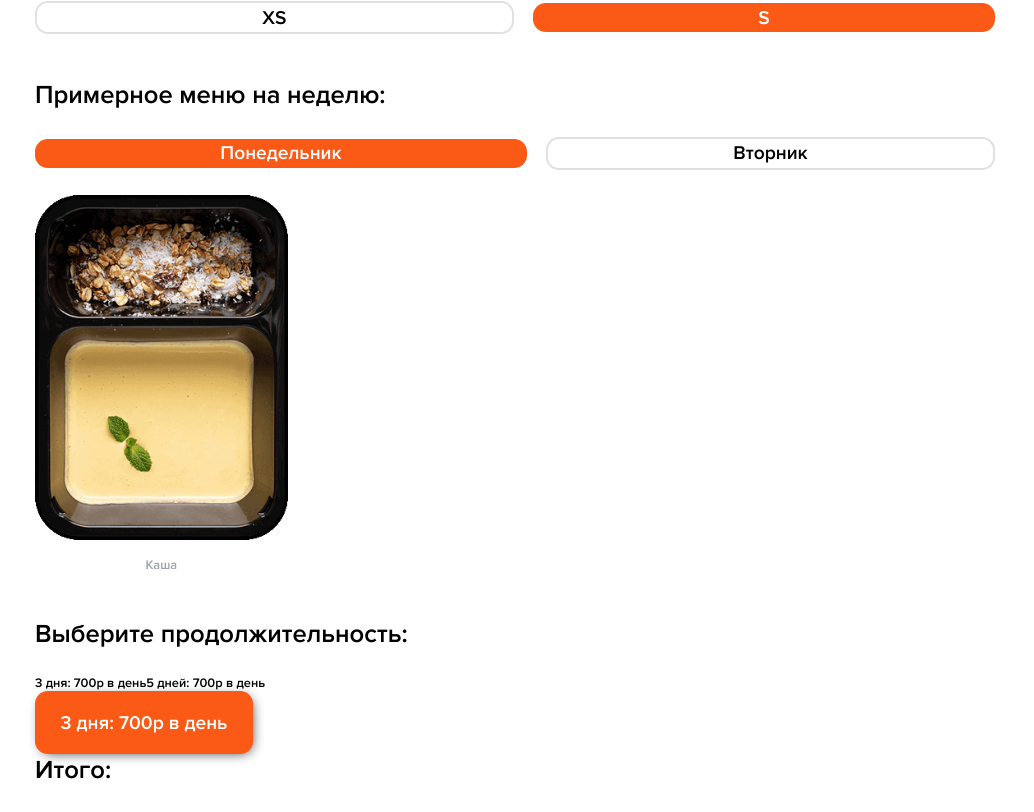
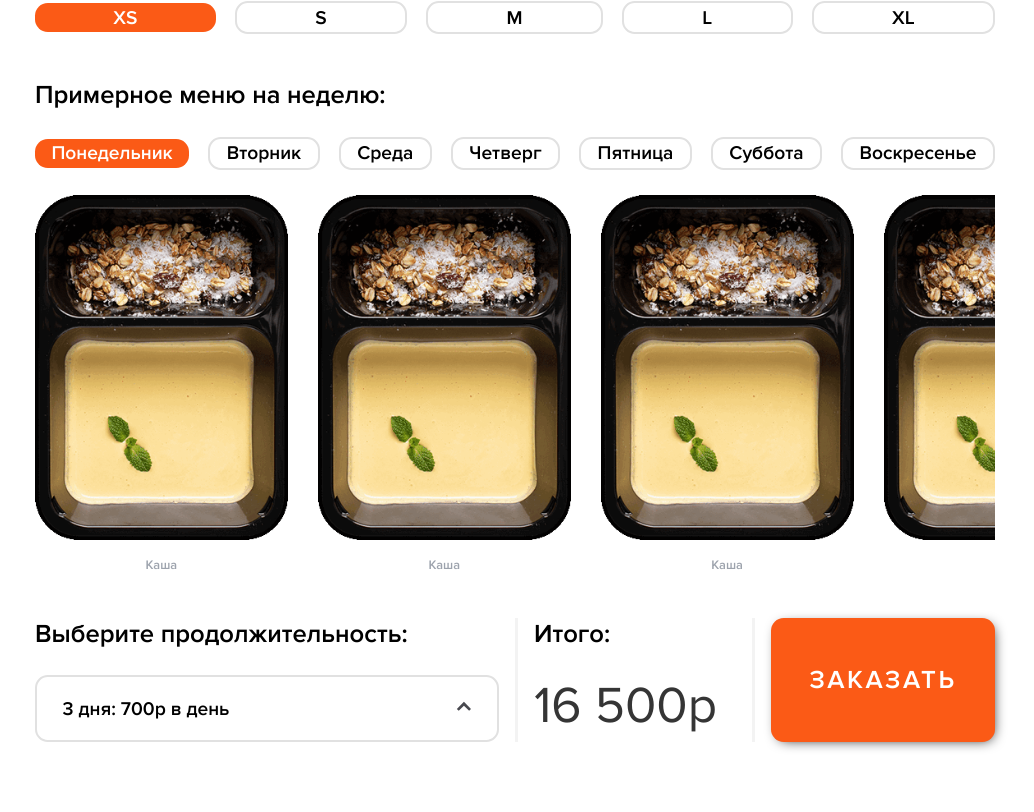
Before and after one commit to TotalOverdoseExists/Food_delivery_site, a React (Create React App) app: page / in a window 1280 px wide. Shown: the part 1066-1878 px from the top of the page, without its empty margins (125-1159 px from the left). Built offline with nearby package versions, Linux system fonts and the light colour scheme.

Commit message:
Near to finish catalog

```diff
--- a/src/App.css
+++ b/src/App.css
@@ -81,6 +81,7 @@ h1 {
 	margin-bottom: 4rem;
 	text-transform: uppercase;
 	font-family: var(--extraBold);
+	text-align: center;
 }
 input:not([type='radio']), input:not([type='checkbox']) {
 	width: 100%;
@@ -194,6 +195,9 @@ img {
 	background: url(/src/img/banner.png) scroll no-repeat bottom right;
 	padding-right: 40vw;
 }
+#l-banner h1 {
+	text-align: left;
+}
 #l-banner ul {
 	list-style-type: none;
 	font-size: 1.25rem;
@@ -229,6 +233,56 @@ img {
 }
 #l-catalogSlider span {
 	color: var(--darkGrey);
+}
+#l-catalogTotal {
+	display: flex;
+	flex-direction: row-reverse;
+	align-items: stretch;
+	justify-content: space-between;
+}
+#l-catalogTotal button {
+	width: 100%;
+}
+#l-catalogTotal button:hover {
+	transform: none;
+}
+#l-catalogPurchase, #l-catalogPrice {
+	flex: 0 0 25%;
+	transition: .5s;
+}
+#l-catalogPrice {
+	padding: 0 1.25rem;
+	border-left: .25rem solid var(--lightGrey);
+	border-right: .25rem solid var(--lightGrey);
+}
+#l-catalogPrice p {
+	font-family: var(--regular);
+	font-size: 4rem;
+	color: var(--dark);
+}
+#l-catalogPurchase {
+	padding-left: 1.25rem;
+	display: flex;
+}
+#l-catalogDuration {
+	flex: 0 0 50%;
+	transition: .5s;
+	opacity: 1;
+	padding-right: 1.25rem;
+}
+#l-catalogPurchase:hover {
+	flex: 0 0 75%;
+}
+#l-catalogPurchase:hover ~ #l-catalogDuration {
+	opacity: 0;
+}
+#l-catalogPurchase:hover ~ #l-catalogPrice {
+	border-left: 0;
+}
+#l-catalogPurchase button {
+	text-transform: uppercase;
+	font-size: 2rem;
+	letter-spacing: .2rem;
 }
 #l-authForm {
 	width: 37.5rem;
@@ -386,6 +440,9 @@ img {
 #l-modalCallback article input {
 	background: var(--lightGrey);
 }
+#l-modalCallback button {
+	width: 100%;
+}
 #l-subscribe {
 	display: flex;
 	align-items: center;
@@ -481,6 +538,7 @@ button.m-closeModalButton {
 	inset: 0;
 	background: rgba(0, 0, 0, .7);
 	display: flex;
+	z-index: 999;
 }
 .m-modal {
 	position: relative;
@@ -536,6 +594,21 @@ button.m-closeModalButton {
 }
 .m-catalogButtons button > span:last-child {
 	display: none;
+}
+.m-selectWindow {
+	display: none;
+}
+.m-selectButton {
+	color: var(--b);
+	border: .2rem solid var(--grey);
+	background: none;
+	box-shadow: none;
+	display: flex;
+	align-items: center;
+	justify-content: space-between;
+}
+.m-selectButton img {
+	transform: rotate(180deg);
 }
 .m-twoColumns {
 	display: flex;
--- a/src/App.js
+++ b/src/App.js
@@ -42,7 +42,9 @@ const catalogBreakpoints = {
 }
 
 export default function App() {
-	let [userAuthorized, setUserAuthorized] = useState(false)
+	const [userAuthorized, setUserAuthorized] = useState(false)
+	const [basketSize, setBasketSize] = useState('XS')
+	const [basketSumm, setBasketSumm] = useState(0)
 
 	if(sessionStorage.getItem('userHash')) {
 		fetch(apiUrl + '/api/v1/get/auth', {
@@ -253,8 +255,8 @@ export default function App() {
 				<button onClick={openDesc}>
 					{props.name}
 					<span className={minus}>
-						<img src='/img/minus.svg'/>
-						<img src='/img/minus.svg'/>
+						<img src='/img/minus.svg' alt=''/>
+						<img src='/img/minus.svg' alt=''/>
 					</span>
 				</button>
 				<article className={open}>{props.desc}</article>
@@ -286,13 +288,60 @@ export default function App() {
 	}
 
 	function Catalog() {
+		const [basketDay, setBasketDay] = useState('')
+		const [purchaseModalOpen, setPurchaseModalOpen] = useState(false)
+		const [quickOpen, setQuickOpen] = useState(false)
+
+		const openPurchaseModal = () => {
+			setPurchaseModalOpen(true)
+		}
+
+		const closePurchaseModal = () => {
+			setPurchaseModalOpen(false)
+		}
+
+		const openQuick = () => {
+			setPurchaseModalOpen(false)
+			setQuickOpen(true)
+		}
+
+		const closeQuick = () => {
+			setQuickOpen(false)
+		}
+
+		const quick = e => {
+			e.preventDefault()
+
+			fetch(apiUrl + '/api/v1/post/orders?type=quickly', {
+				method: 'post',
+				mode: 'cors',
+				headers: {
+					'authorization': apiKey
+				},
+				body: new FormData(e.target)
+			})
+			.then(response => {
+				response.json().then(json => {
+					if(json.success) {
+						alert('Заявка отправлена!')
+					}
+				})
+			})
+			.catch(error => {
+				alert('Ошибка сервера! Пожалуйста, попробуйте позже.')
+			})
+		}
+
 		return (
 			<div id='l-catalog'>
 				<div className='m-catalogBlock'>
 					<h3>Выберите размер рациона:</h3>
 					<div className='m-catalogButtons'>
-						<button>XS</button>
-						<button className='active'>S</button>
+						<button className='active'>XS</button>
+						<button>S</button>
+						<button>M</button>
+						<button>L</button>
+						<button>XL</button>
 					</div>
 				</div>
 				<div className='m-catalogBlock'>
@@ -300,31 +349,90 @@ export default function App() {
 					<div className='m-catalogButtons'>
 						<button className='active'><span>Понедельник</span><span>Пн</span></button>
 						<button><span>Вторник</span><span>Вт</span></button>
+						<button><span>Среда</span><span>Ср</span></button>
+						<button><span>Четверг</span><span>Чт</span></button>
+						<button><span>Пятница</span><span>Пт</span></button>
+						<button><span>Суббота</span><span>Сб</span></button>
+						<button><span>Воскресенье</span><span>Вс</span></button>
 					</div>
 					<div id='l-catalogSlider'>
 						<Swiper breakpoints={catalogBreakpoints}>
 							<SwiperSlide>
-								<img src="/img/catalog.png"/>
+								<img src='/img/catalog.png' alt=''/>
+								<span>Каша</span>
+							</SwiperSlide>
+							<SwiperSlide>
+								<img src='/img/catalog.png' alt=''/>
+								<span>Каша</span>
+							</SwiperSlide>
+							<SwiperSlide>
+								<img src='/img/catalog.png' alt=''/>
+								<span>Каша</span>
+							</SwiperSlide>
+							<SwiperSlide>
+								<img src='/img/catalog.png' alt=''/>
+								<span>Каша</span>
+							</SwiperSlide>
+							<SwiperSlide>
+								<img src='/img/catalog.png' alt=''/>
 								<span>Каша</span>
 							</SwiperSlide>
 						</Swiper>
 					</div>
 				</div>
-				<div className='m-catalogBlock'>
+				<div id='l-catalogTotal' className='m-catalogBlock'>
+					<div id='l-catalogPurchase'>
+						<button onClick={openPurchaseModal}>Заказать</button>
+						<Modal isOpen={purchaseModalOpen} onRequestClose={closePurchaseModal} overlayClassName='m-modalOverlay' className='m-modal'>
+							<button className='m-linkButton m-closeModalButton' onClick={closePurchaseModal}>&#10006;</button>
+							<h2>Оформление заказа</h2>
+							<form id='l-modalCallback'>
+								<article>
+									<span>Выберите удобный для Вас способ:</span>
+								</article>
+								<article>
+									<button onClick={openQuick}>Мгновенный заказ</button>
+								</article>
+								<article>
+									<button>Оформить на сайте</button>
+								</article>
+							</form>
+						</Modal>
+						<Modal isOpen={quickOpen} onRequestClose={closeQuick} overlayClassName='m-modalOverlay' className='m-modal'>
+							<button className='m-linkButton m-closeModalButton' onClick={closeQuick}>&#10006;</button>
+							<h2>Мгновенный заказ</h2>
+							<form id='l-modalCallback'>
+								<article>
+									<input type='text' name='RequestForm[name]' placeholder='Имя'/>
+								</article>
+								<article>
+									<InputMask mask='+7 (999) 999-9999' maskChar='_' alwaysShowMask='true'>
+										{(inputProps) => <input type='tel' name='RequestForm[phone]'/>}
+									</InputMask>
+								</article>
+								<article>
+									<div className='m-checkboxInput'>
+										<input type='checkbox' name='RequestForm[agreement]' id='agreement' checked/>
+										<label htmlFor='agreement'>
+											<a href='/docs/doc.pdf' target='_blank'>Политика конфиденциальности</a>
+										</label>
+									</div>
+								</article>
+								<button type='submit'>Отправить</button>
+							</form>
+						</Modal>
+					</div>
+					<div id='l-catalogPrice'>
+						<h3>Итого:</h3>
+						<p>16 500р</p>
+					</div>
 					<div id='l-catalogDuration'>
 						<h3>Выберите продолжительность:</h3>
 						<div className='m-selectWindow'>
 							<span>3 дня: 700р в день</span>
 							<span>5 дней: 700р в день</span>
 						</div>
-						<button className='m-selectButton'>3 дня: 700р в день</button>
-					</div>
-					<div id='l-catalogPrice'>
-						<h3>Итого:</h3>
-						<p>16 500р</p>
-					</div>
-					<div id='l-catalogPurchase'>
-						<button>Заказать</button>
+						<button className='m-selectButton'>3 дня: 700р в день <img src='/img/arrow.svg' alt=''/></button>
 					</div>
 				</div>
 			</div>
@@ -386,19 +494,19 @@ export default function App() {
 				<section className='m-section t-darkBackground'>
 					<div className='m-slider t-staticSlider'>
 						<article>
-							<img src='/img/time-passing.svg'/>
+							<img src='/img/time-passing.svg' alt=''/>
 							<h3>Получите 25-ый час</h3>
 							<hr/>
 							<p>Экономьте время на готовке еды, мытье посуды и походах в магазин, и занимайтесь полезными или любимыми делами.</p>
 						</article>
 						<article>
-							<img src='/img/container.svg'/>
+							<img src='/img/container.svg' alt=''/>
 							<h3>Питайтесь, где удобно</h3>
 							<hr/>
 							<p>Блюда герметично упакованы в контейнеры, которые можно брать с собой на работу или учебу.</p>
 						</article>
 						<article>
-							<img src='/img/cook-book.svg'/>
+							<img src='/img/cook-book.svg' alt=''/>
 							<h3>Наслаждайтесь едой</h3>
 							<hr/>
 							<p>Шеф-повар тщательно следит за тем, чтобы блюда вам нравились. Мы убираем из рационов блюда, если они получают от вас низкие оценки.</p>
@@ -408,7 +516,7 @@ export default function App() {
 						<Swiper spaceBetween={50} slidesPerView={1.5}>
 							<SwiperSlide>
 								<article>
-									<img src='/img/time-passing.svg'/>
+									<img src='/img/time-passing.svg' alt=''/>
 									<h3>Получите 25-ый час</h3>
 									<hr/>
 									<p>Экономьте время на готовке еды, мытье посуды и походах в магазин, и занимайтесь полезными или любимыми делами.</p>
@@ -416,7 +524,7 @@ export default function App() {
 							</SwiperSlide>
 							<SwiperSlide>
 								<article>
-									<img src='/img/container.svg'/>
+									<img src='/img/container.svg' alt=''/>
 									<h3>Питайтесь, где удобно</h3>
 									<hr/>
 									<p>Блюда герметично упакованы в контейнеры, которые можно брать с собой на работу или учебу.</p>
@@ -424,7 +532,7 @@ export default function App() {
 							</SwiperSlide>
 							<SwiperSlide>
 								<article>
-									<img src='/img/cook-book.svg'/>
+									<img src='/img/cook-book.svg' alt=''/>
 									<h3>Наслаждайтесь едой</h3>
 									<hr/>
 									<p>Шеф-повар тщательно следит за тем, чтобы блюда вам нравились. Мы убираем из рационов блюда, если они получают от вас низкие оценки.</p>
@@ -443,7 +551,7 @@ export default function App() {
 							<p>Все блюда мы готовим на собственном производстве с использованием новейшего и современного оборудования.</p>
 						</article>
 						<article>
-							<img src='/img/cook.jpg'/>
+							<img src='/img/cook.jpg' alt=''/>
 						</article>
 					</div>
 				</section>
@@ -451,19 +559,19 @@ export default function App() {
 					<h2>Оплата и доставка</h2>
 					<div className='m-slider t-staticSlider'>
 						<article>
-							<img src='/img/delivery-guy.svg'/>
+							<img src='/img/delivery-guy.svg' alt=''/>
 							<h3>График доставки</h3>
 							<hr/>
 							<p>Вы будете получать блюда в удобный вам двухчасовой интервал с 6:00 до 12:00 в течение всего периода подписки раз в 3 дня (по линейке Classic) или раз в 2 дня (по линейке Platinum). Или по 5-ти и 20-ти дневным программам только по будням в ПН и ЧТ (Classic) или ПН, СР, ПТ (Platinum).</p>
 						</article>
 						<article>
-							<img src='/img/schedule.svg'/>
+							<img src='/img/schedule.svg' alt=''/>
 							<h3>«Дни заморозки»</h3>
 							<hr/>
 							<p>При заказе любой нашей линейки от 12 дней вы получите так называемые «дни заморозки», с помощью которых вы сможете пропустить, например, доставку рациона на выходные. По 20-ти дневной программе заморозка возможна только по неделям.</p>
 						</article>
 						<article>
-							<img src='/img/cash.svg'/>
+							<img src='/img/cash.svg' alt=''/>
 							<h3>Способы оплаты</h3>
 							<hr/>
 							<p>Оплачивайте любым удобным вам способом: онлайн на сайте или наличными курьеру.</p>
@@ -473,7 +581,7 @@ export default function App() {
 						<Swiper spaceBetween={50} slidesPerView={1.5}>
 							<SwiperSlide>
 								<article>
-									<img src='/img/delivery-guy.svg'/>
+									<img src='/img/delivery-guy.svg' alt=''/>
 									<h3>График доставки</h3>
 									<hr/>
 									<p>Вы будете получать блюда в удобный вам двухчасовой интервал с 6:00 до 12:00 в течение всего периода подписки раз в 3 дня (по линейке Classic) или раз в 2 дня (по линейке Platinum). Или по 5-ти и 20-ти дневным программам только по будням в ПН и ЧТ (Classic) или ПН, СР, ПТ (Platinum).</p>
@@ -481,7 +589,7 @@ export default function App() {
 							</SwiperSlide>
 							<SwiperSlide>
 								<article>
-									<img src='/img/schedule.svg'/>
+									<img src='/img/schedule.svg' alt=''/>
 									<h3>«Дни заморозки»</h3>
 									<hr/>
 									<p>При заказе любой нашей линейки от 12 дней вы получите так называемые «дни заморозки», с помощью которых вы сможете пропустить, например, доставку рациона на выходные. По 20-ти дневной программе заморозка возможна только по неделям.</p>
@@ -489,7 +597,7 @@ export default function App() {
 							</SwiperSlide>
 							<SwiperSlide>
 								<article>
-									<img src='/img/cash.svg'/>
+									<img src='/img/cash.svg' alt=''/>
 									<h3>Способы оплаты</h3>
 									<hr/>
 									<p>Оплачивайте любым удобным вам способом: онлайн на сайте или наличными курьеру.</p>
@@ -516,19 +624,19 @@ export default function App() {
 					<h2>Отзывы</h2>
 					<Swiper breakpoints={reviewBreakpoints}>
 						<SwiperSlide>
-							<img src='/img/review.jpg'/>
+							<img src='/img/review.jpg' alt=''/>
 						</SwiperSlide>
 						<SwiperSlide>
-							<img src='/img/review.jpg'/>
+							<img src='/img/review.jpg' alt=''/>
 						</SwiperSlide>
 						<SwiperSlide>
-							<img src='/img/review.jpg'/>
+							<img src='/img/review.jpg' alt=''/>
 						</SwiperSlide>
 						<SwiperSlide>
-							<img src='/img/review.jpg'/>
+							<img src='/img/review.jpg' alt=''/>
 						</SwiperSlide>
 						<SwiperSlide>
-							<img src='/img/review.jpg'/>
+							<img src='/img/review.jpg' alt=''/>
 						</SwiperSlide>
 					</Swiper>
 				</section>
@@ -561,11 +669,11 @@ export default function App() {
 	}
 
 	function Auth() {
-		let [telInput, setTelInput] = useState('tel')
-		let [codeInput, setCodeInput] = useState('hidden')
-		let [timerButtonClass, setTimerButtonClass] = useState('s-hidden')
-		let [counter, setCounter] = useState(0)
-		let [continueButton, setContinueButton] = useState('submit')
+		const [telInput, setTelInput] = useState('tel')
+		const [codeInput, setCodeInput] = useState('hidden')
+		const [timerButtonClass, setTimerButtonClass] = useState('s-hidden')
+		const [counter, setCounter] = useState(0)
+		const [continueButton, setContinueButton] = useState('submit')
 
 		const formatTime = time => {
 			const minutes = Math.floor(time / 60)
@@ -1008,7 +1116,11 @@ export default function App() {
 
 	function Basket() {
 		return (
-			<h1>Basket</h1>
+			<main>
+				<section className='m-section'>
+
+				</section>
+			</main>
 		)
 	}
 
```
Also changed, not shown: public/img/arrow.svg (added), 1 other file (tests, documents, lock files or other folders).
